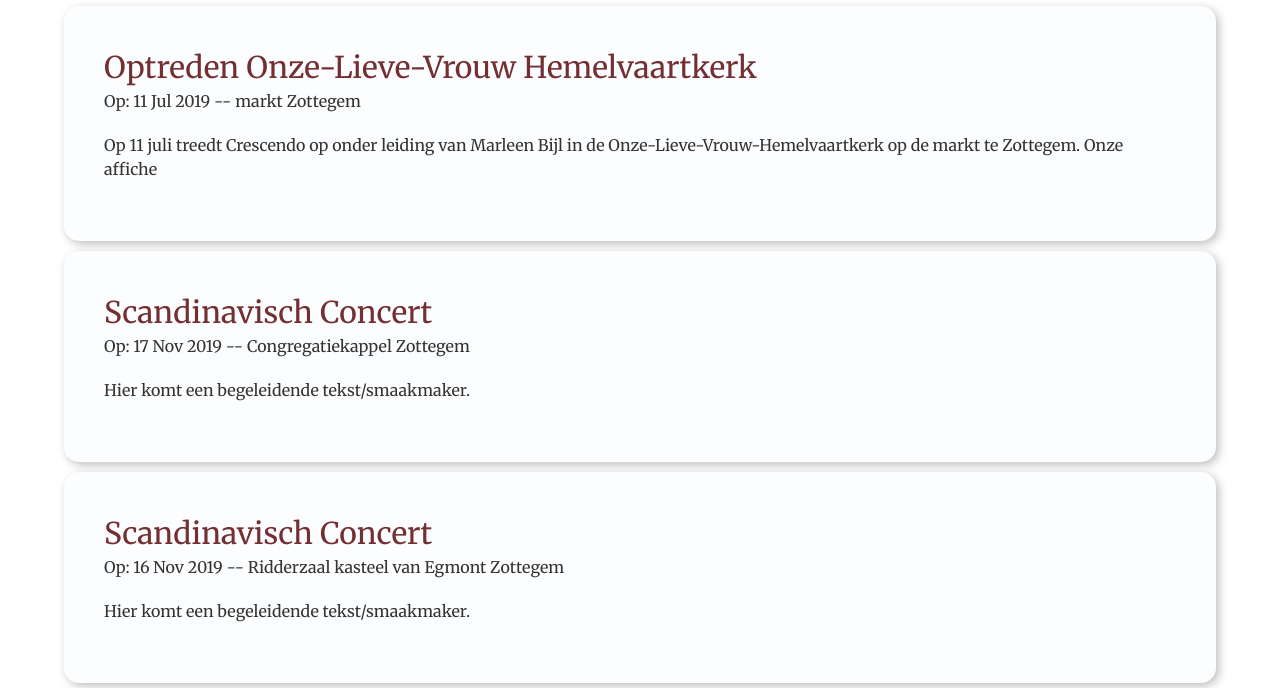
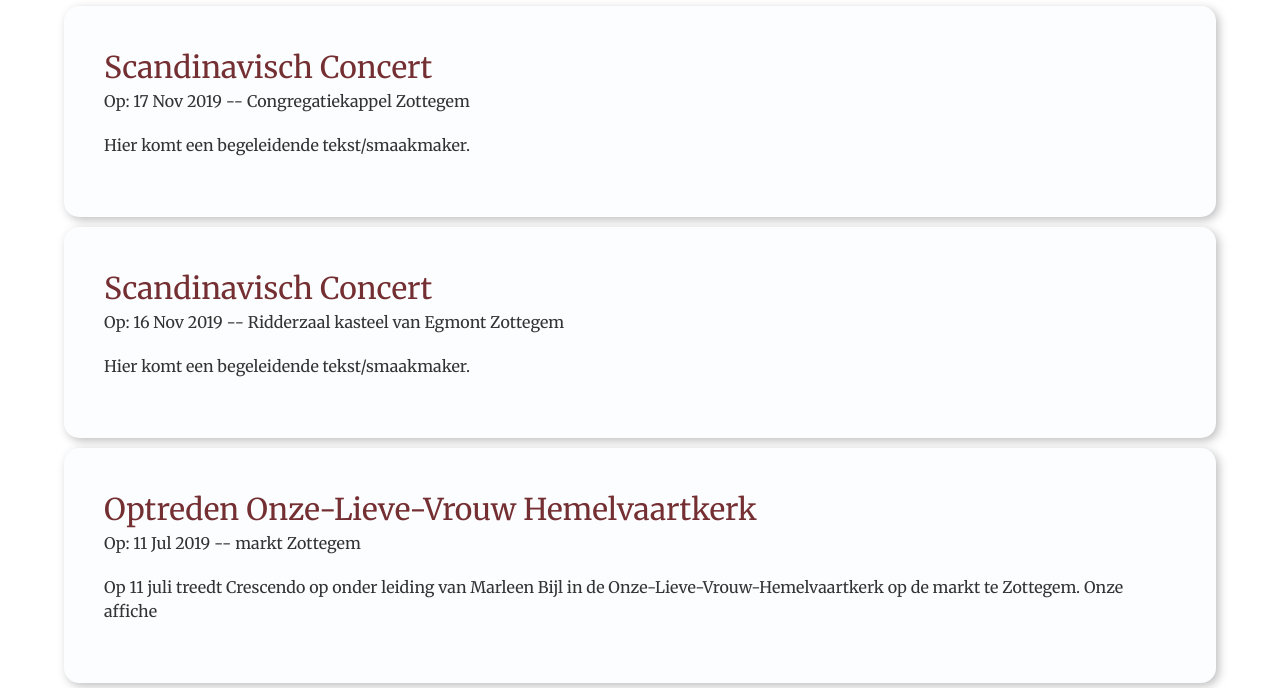
Before and after one commit to VZWCrescendo/crescendo_site, a Jekyll site: the page built from blog.html, in a window 1280 px wide and 900 px high, scrolled down 377 px, cut to the strip 212-900 px from the top of the window. Built offline with Jekyll 4.4.1, drawn with Linux system fonts in a browser that asks for light colours; nearby versions of some CDN libraries.

Commit message:
Add privacy policy to website

```diff
--- /dev/null
+++ b/_includes/footer.html
@@ -0,0 +1,9 @@
+<aside class="bg-dark">
+  <div class="container text-center">
+    <div class="call-to-action">
+      <footer>
+        <a href="{{ site.baseurl }}/policy.html" style="color: white;">Ons privacy beleid</a>
+      </footer>
+    </div>
+  </div>
+</aside>
--- a/_layouts/blog.html
+++ b/_layouts/blog.html
@@ -2,7 +2,8 @@
 layout: page
 ---
 
-{% for post in site.events %}
+{% assign sorted_events = (site.events | sort: 'optreden') | reverse %}
+{% for post in sorted_events  %}
 <div class="post-area">
   {% if post.image %}
   <div class="post-image">
--- a/_layouts/front.html
+++ b/_layouts/front.html
@@ -14,5 +14,5 @@
 {% include contact.html %}
 {% include scripts.html %}
 </body>
-
+{% include footer.html %}
 </html>
--- a/_layouts/page.html
+++ b/_layouts/page.html
@@ -11,5 +11,5 @@
 
 {% include scripts.html %}
 </body>
-
+{% include footer.html %}
 </html>
```
Also changed, not shown: policy.html (added, +89 -0 lines), _events/2019-08-25-optreden-16_nov_scandinavisch.md (renamed from _events/2019-08-25-optreden-test.md). Lines whose indentation alone changed are shown as unchanged.
